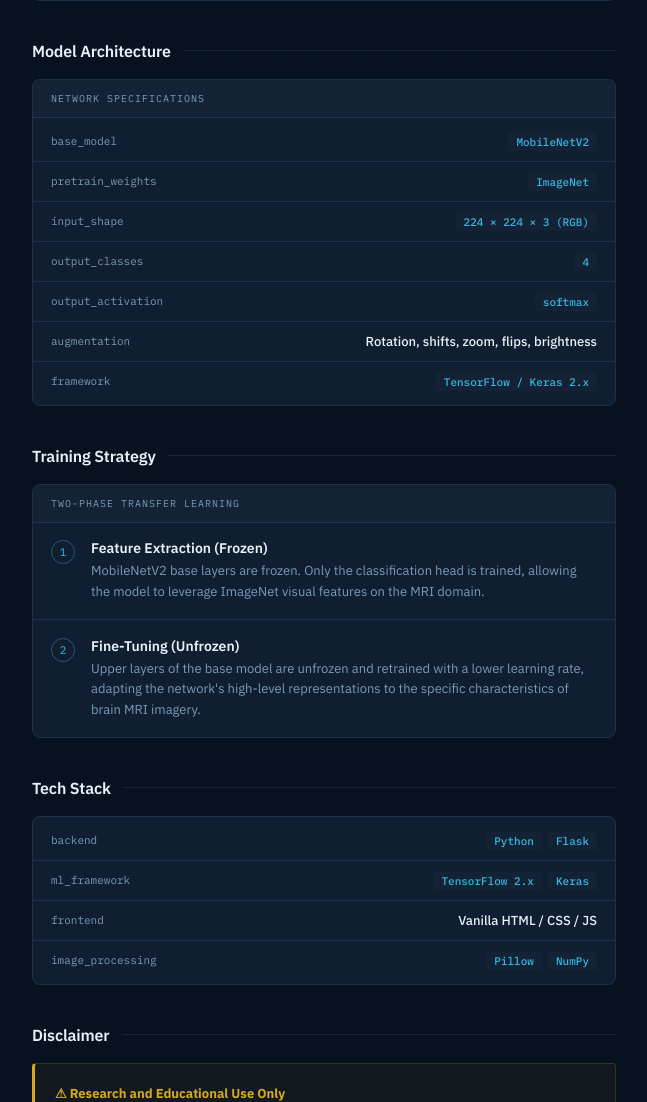
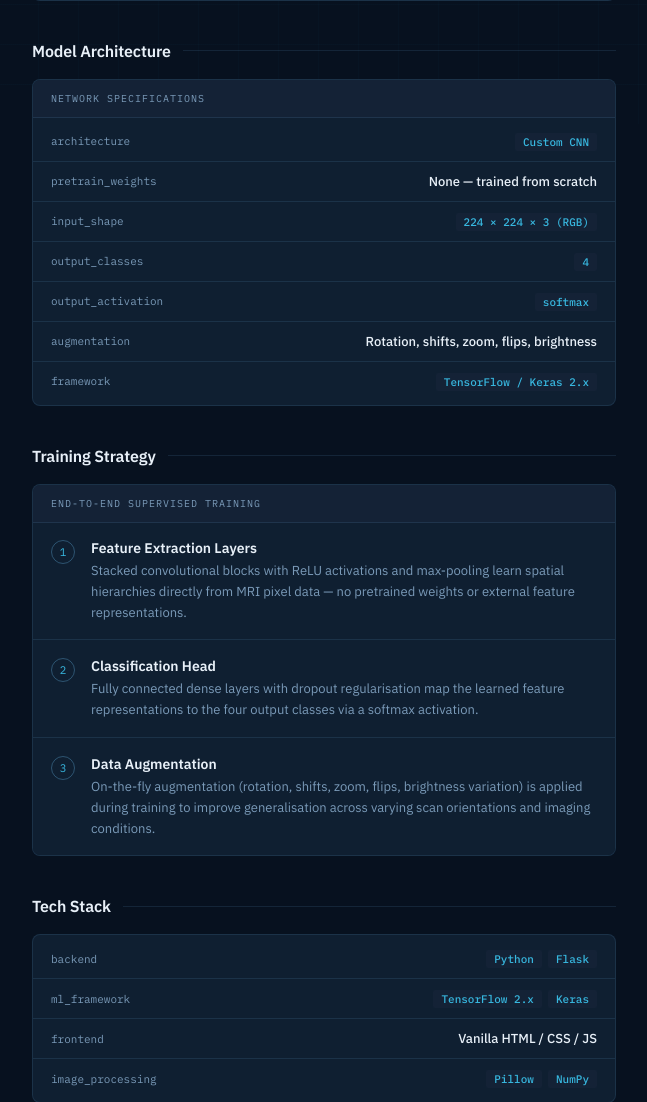
Before and after one commit to sehalvarshney/brain_tumer, a Flask app: template templates/about.html in a window 1280 px wide. Shown: the part 676-1778 px from the top of the page, without its empty margins (442-1089 px from the left). Run offline with Flask 3, Linux system fonts and the light colour scheme; the template is opened without the code that fills it, so the values that code supplies are empty.

Commit message:
Revise training strategy and add data augmentation
Updated training strategy details and added data augmentation phase.

```diff
--- a/templates/about.html
+++ b/templates/about.html
@@ -454,12 +454,12 @@
                 <div class="panel-header">NETWORK SPECIFICATIONS</div>
                 <div class="spec-list">
                     <div class="spec-row">
-                        <span class="spec-key">base_model</span>
-                        <span class="spec-val"><code>MobileNetV2</code></span>
+                        <span class="spec-key">architecture</span>
+                        <span class="spec-val"><code>Custom CNN</code></span>
                     </div>
                     <div class="spec-row">
                         <span class="spec-key">pretrain_weights</span>
-                        <span class="spec-val"><code>ImageNet</code></span>
+                        <span class="spec-val">None — trained from scratch</span>
                     </div>
                     <div class="spec-row">
                         <span class="spec-key">input_shape</span>
@@ -492,26 +492,37 @@
                 <div class="doc-section-line"></div>
             </div>
             <div class="panel">
-                <div class="panel-header">TWO-PHASE TRANSFER LEARNING</div>
+                <div class="panel-header">END-TO-END SUPERVISED TRAINING</div>
                 <div class="phase-list">
                     <div class="phase-item">
                         <div class="phase-num">1</div>
                         <div class="phase-body">
-                            <div class="phase-title">Feature Extraction (Frozen)</div>
+                            <div class="phase-title">Feature Extraction Layers</div>
                             <div class="phase-desc">
-                                MobileNetV2 base layers are frozen. Only the classification head is trained,
-                                allowing the model to leverage ImageNet visual features on the MRI domain.
+                                Stacked convolutional blocks with ReLU activations and max-pooling
+                                learn spatial hierarchies directly from MRI pixel data — no pretrained
+                                weights or external feature representations.
                             </div>
                         </div>
                     </div>
                     <div class="phase-item">
                         <div class="phase-num">2</div>
                         <div class="phase-body">
-                            <div class="phase-title">Fine-Tuning (Unfrozen)</div>
+                            <div class="phase-title">Classification Head</div>
                             <div class="phase-desc">
-                                Upper layers of the base model are unfrozen and retrained with a lower
-                                learning rate, adapting the network's high-level representations to the
-                                specific characteristics of brain MRI imagery.
+                                Fully connected dense layers with dropout regularisation map the learned
+                                feature representations to the four output classes via a softmax activation.
+                            </div>
+                        </div>
+                    </div>
+                    <div class="phase-item">
+                        <div class="phase-num">3</div>
+                        <div class="phase-body">
+                            <div class="phase-title">Data Augmentation</div>
+                            <div class="phase-desc">
+                                On-the-fly augmentation (rotation, shifts, zoom, flips, brightness variation)
+                                is applied during training to improve generalisation across varying scan
+                                orientations and imaging conditions.
                             </div>
                         </div>
                     </div>
```
